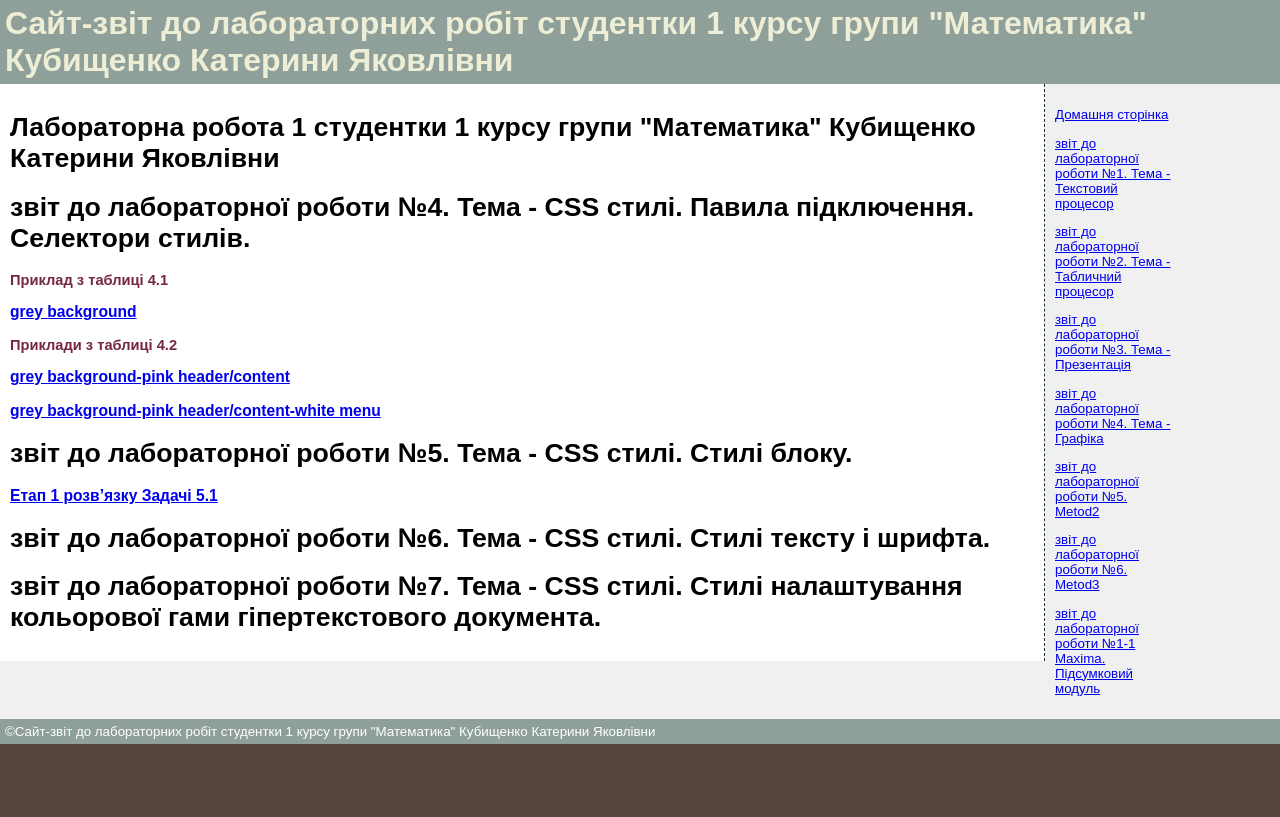
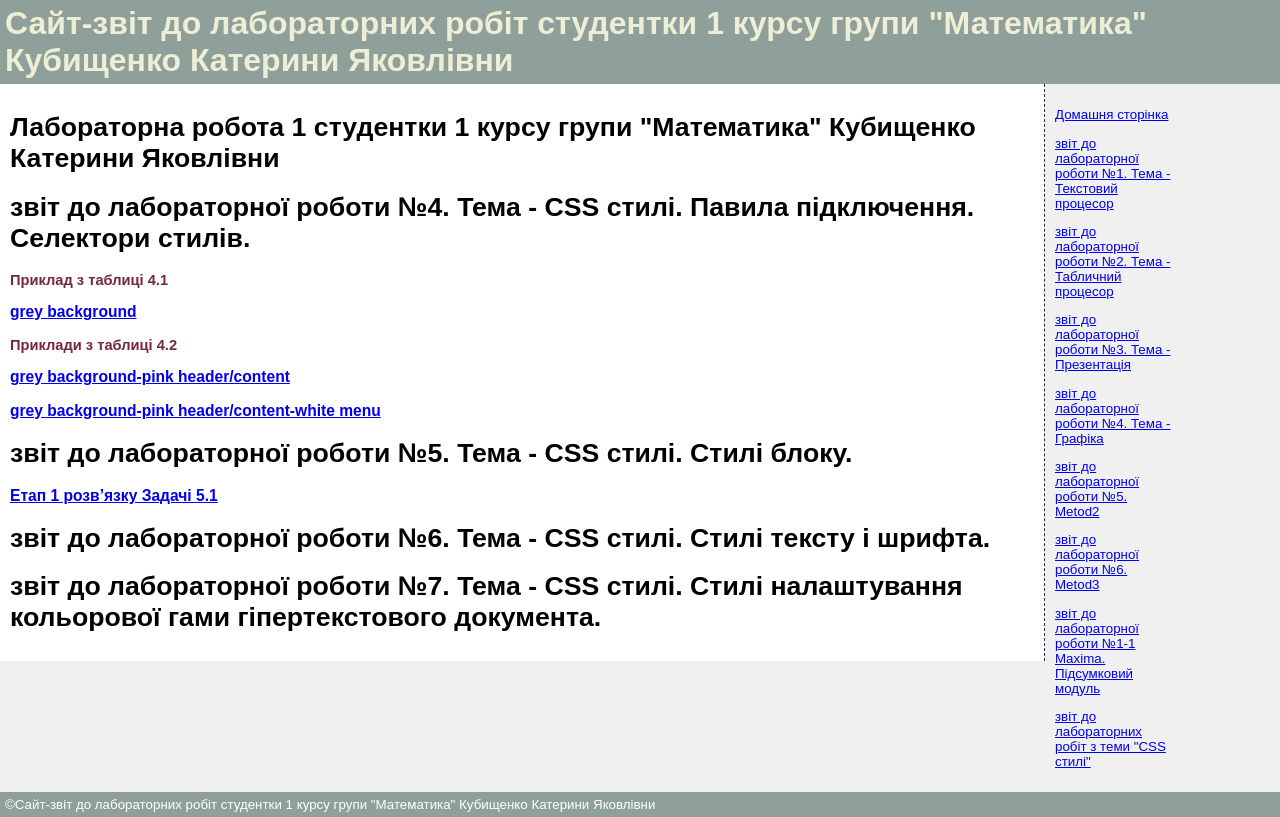
Before and after one commit to Kubyschenko/site, a plain HTML site: page lab-css.html in a window 1280 px wide. Drawn offline with Linux system fonts and the light colour scheme.

Commit message:
Update lab-css.html

```diff
--- a/lab-css.html
+++ b/lab-css.html
@@ -86,6 +86,7 @@
    <p><a href="Metod2.html">звіт до лабораторної роботи №5. Metod2</a></p>
    <p><a href="Metod3.html">звіт до лабораторної роботи №6. Metod3</a></p>
    <p><a href="lab1-1.html">звіт до лабораторної роботи №1-1 Maxima. Підсумковий модуль</a></p>
+    <p><a href="lab-css.html">звіт до лабораторних робіт з теми "CSS стилі"</a></p>
    </div>
    <div class="clear"></div>
    <div id="footer">&copy;Сайт-звіт до лабораторних робіт студентки 1 курсу групи "Математика" Кубищенко Катерини Яковлівни</div>
```
